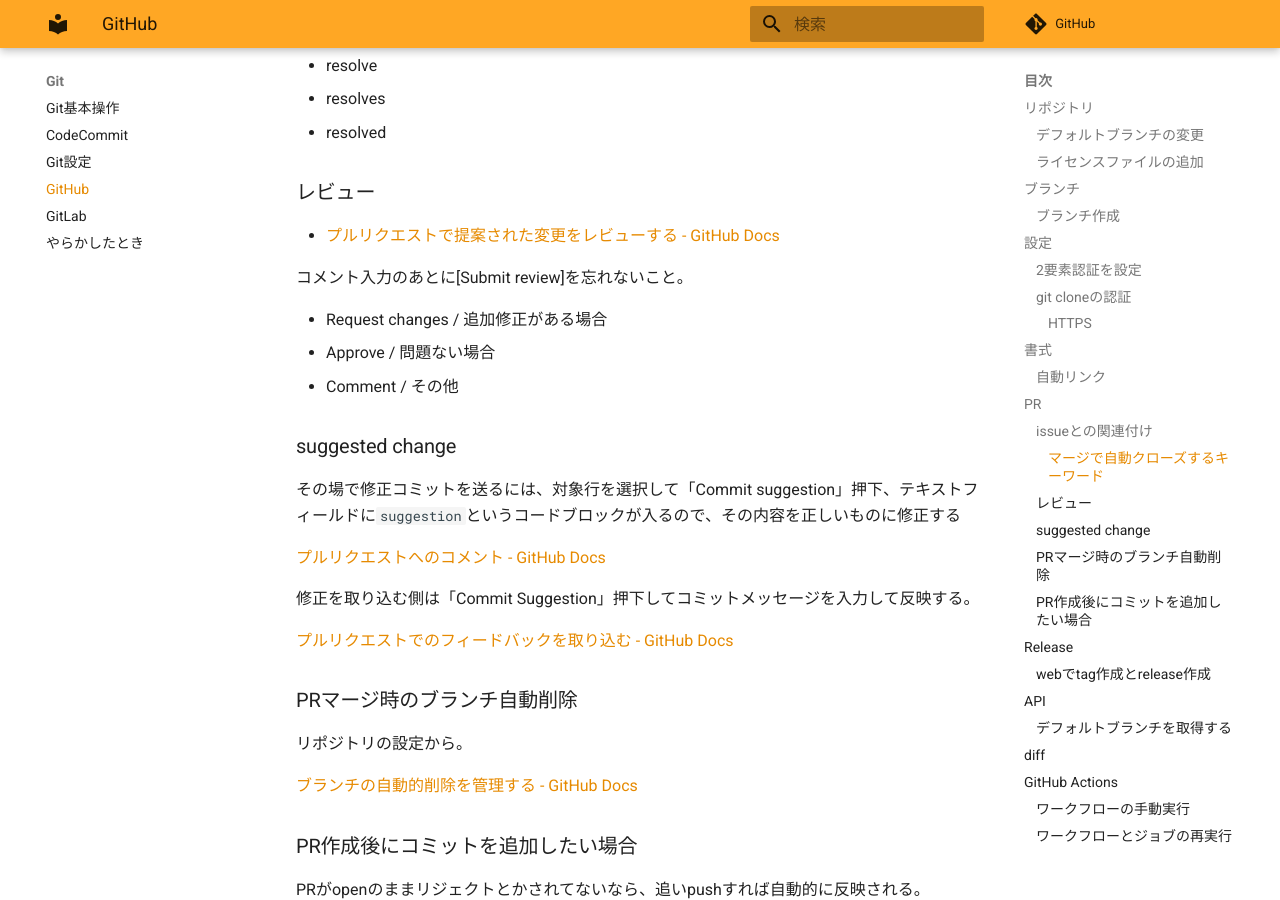
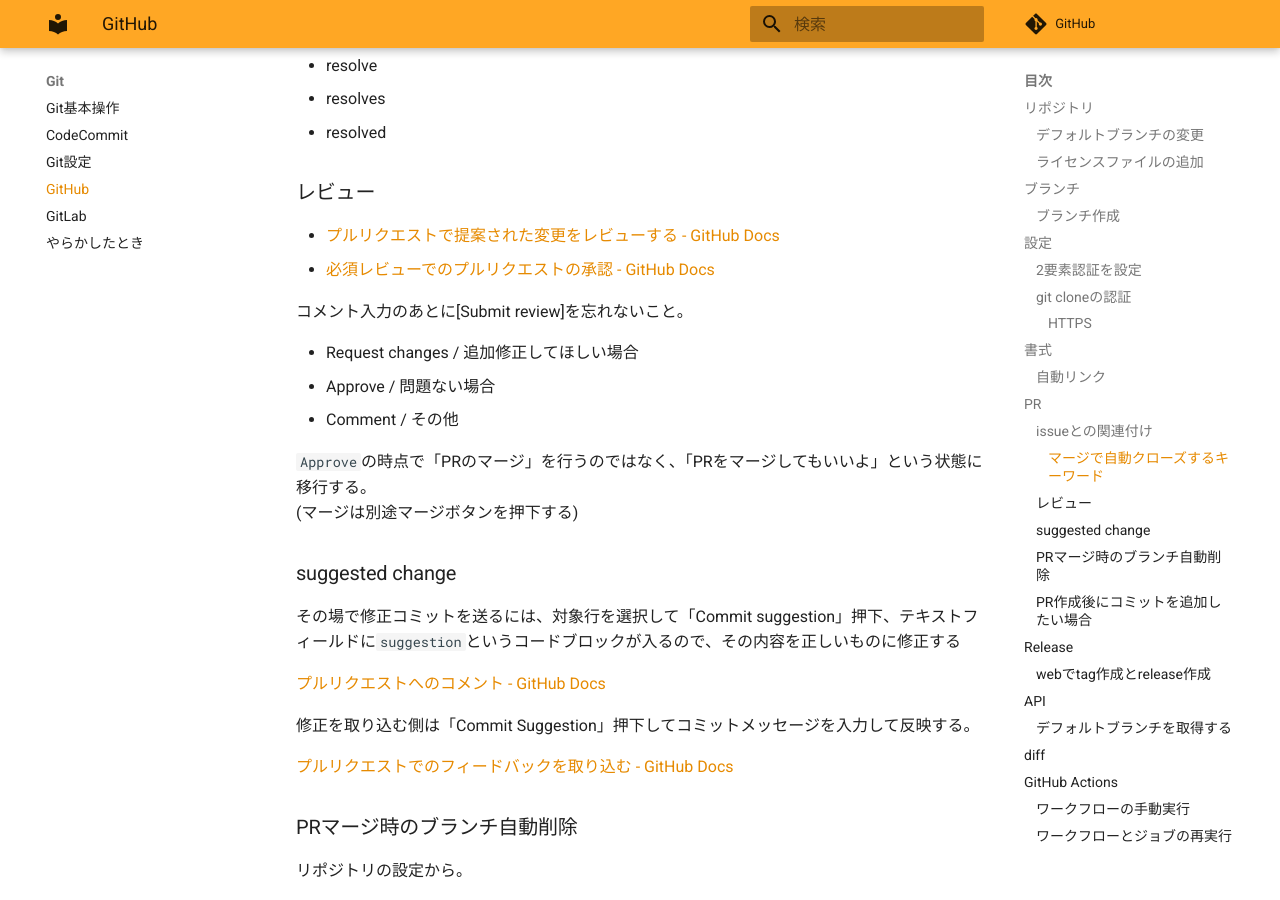
Before and after one commit to zaki-lknr/docs, an MkDocs documentation site: the page built from docs/Git/github.md, in a window 1280 px wide and 900 px high, scrolled down 1867 px. Built offline with MkDocs 1.6.1 and Material for MkDocs 9.7.7, drawn with Linux system fonts in a browser that asks for light colours; comment, search, counter and statistics services are not loaded.

Commit message:
add: github: PRのレビューの説明追記

```diff
--- a/docs/Git/github.md
+++ b/docs/Git/github.md
@@ -70,12 +70,16 @@ Settings -> Developer settings -> Personal access tokens -> Tokens(classic)で
 ### レビュー
 
 - [プルリクエストで提案された変更をレビューする - GitHub Docs](https://docs.github.com/ja/pull-requests/collaborating-with-pull-requests/reviewing-changes-in-pull-requests/reviewing-proposed-changes-in-a-pull-request)
+- [必須レビューでのプルリクエストの承認 - GitHub Docs](https://docs.github.com/ja/pull-requests/collaborating-with-pull-requests/reviewing-changes-in-pull-requests/approving-a-pull-request-with-required-reviews)
 
 コメント入力のあとに[Submit review]を忘れないこと。
 
-- Request changes / 追加修正がある場合
+- Request changes / 追加修正してほしい場合
 - Approve / 問題ない場合
 - Comment / その他
+
+`Approve`の時点で「PRのマージ」を行うのではなく、「PRをマージしてもいいよ」という状態に移行する。
+(マージは別途マージボタンを押下する)
 
 ### suggested change
 
```
